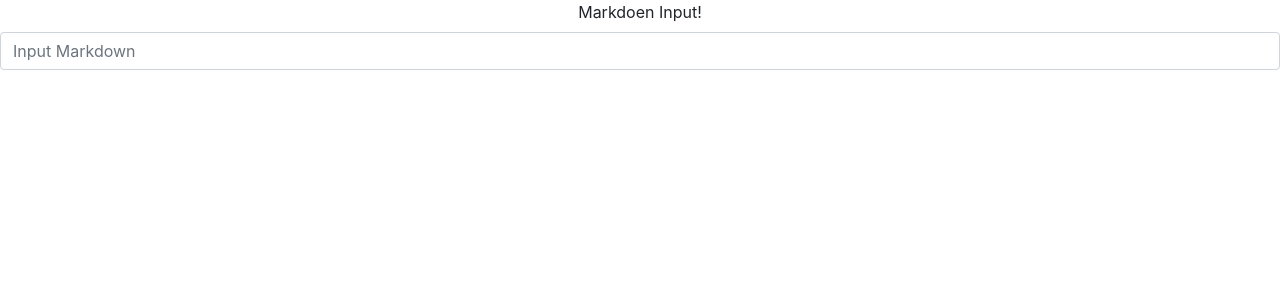
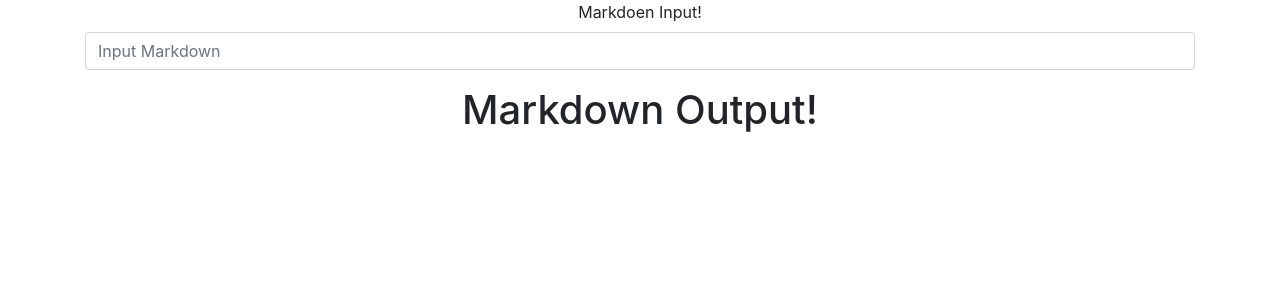
Before and after one commit to mohamedsgap/markdown-previewer, a React (Create React App) app: page / in a window 1280 px wide. Shown: the top 300 px of the page. Built offline with nearby package versions, Linux system fonts and the light colour scheme.

Commit message:
input form for markdown

```diff
--- a/src/App.js
+++ b/src/App.js
@@ -9,14 +9,20 @@ const marked = require('marked');
 class App extends React.Component {
   render() {
     return(
-      <div className='App'>
-        <Form.Group controlId='formControlsTextarea'>
-          <Form.Label>Markdoen Input!</Form.Label>
-          <Form.Control  componentClass='textarea' placeholder='Input Markdown'>
-          </Form.Control >
-        </Form.Group>
+      <div className='App container'>
+        <div>
+          <Form.Group controlId='formControlsTextarea'>
+            <Form.Label>Markdoen Input!</Form.Label>
+            <Form.Control  componentClass='textarea' placeholder='Input Markdown'>
+            </Form.Control >
+          </Form.Group>
+        </div>
+        <div>
+          <h1>Markdown Output!</h1>
+          <div>
 
-
+          </div>
+        </div>
       </div>
     );
   }
```
